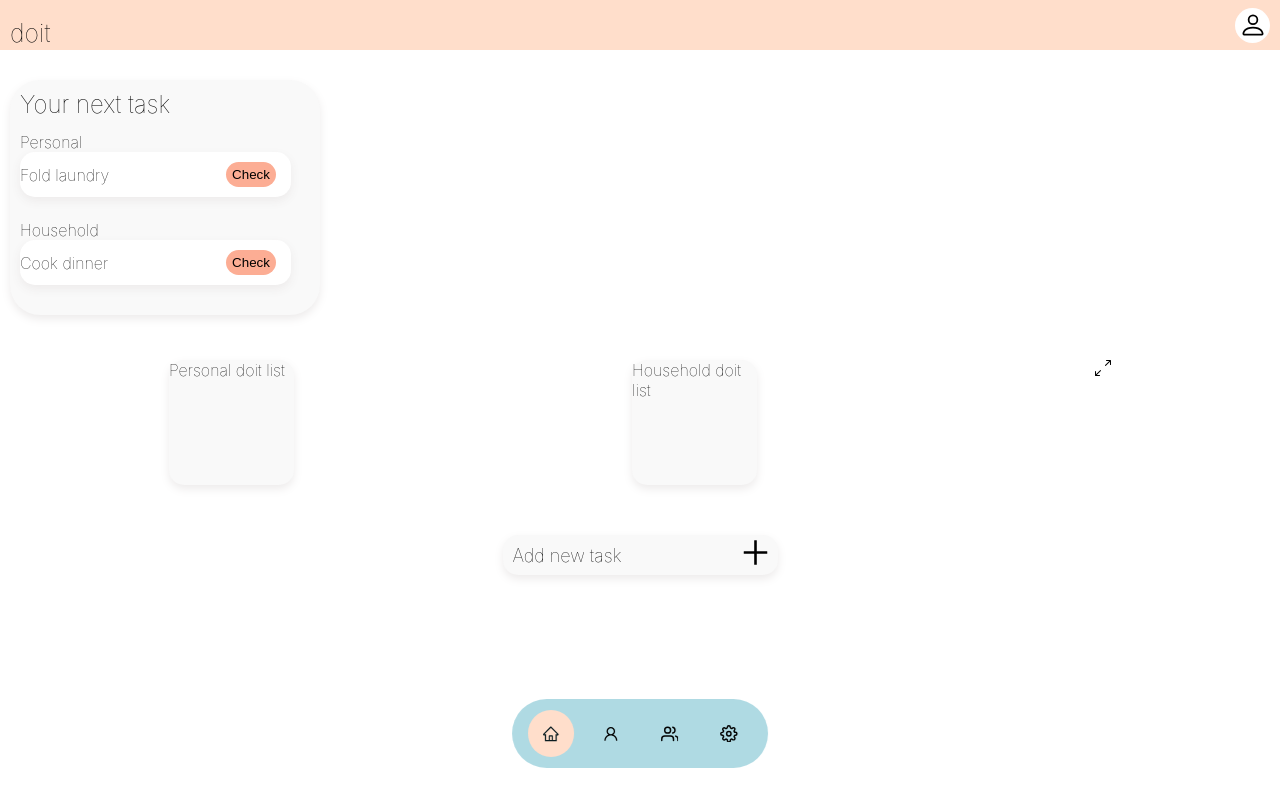
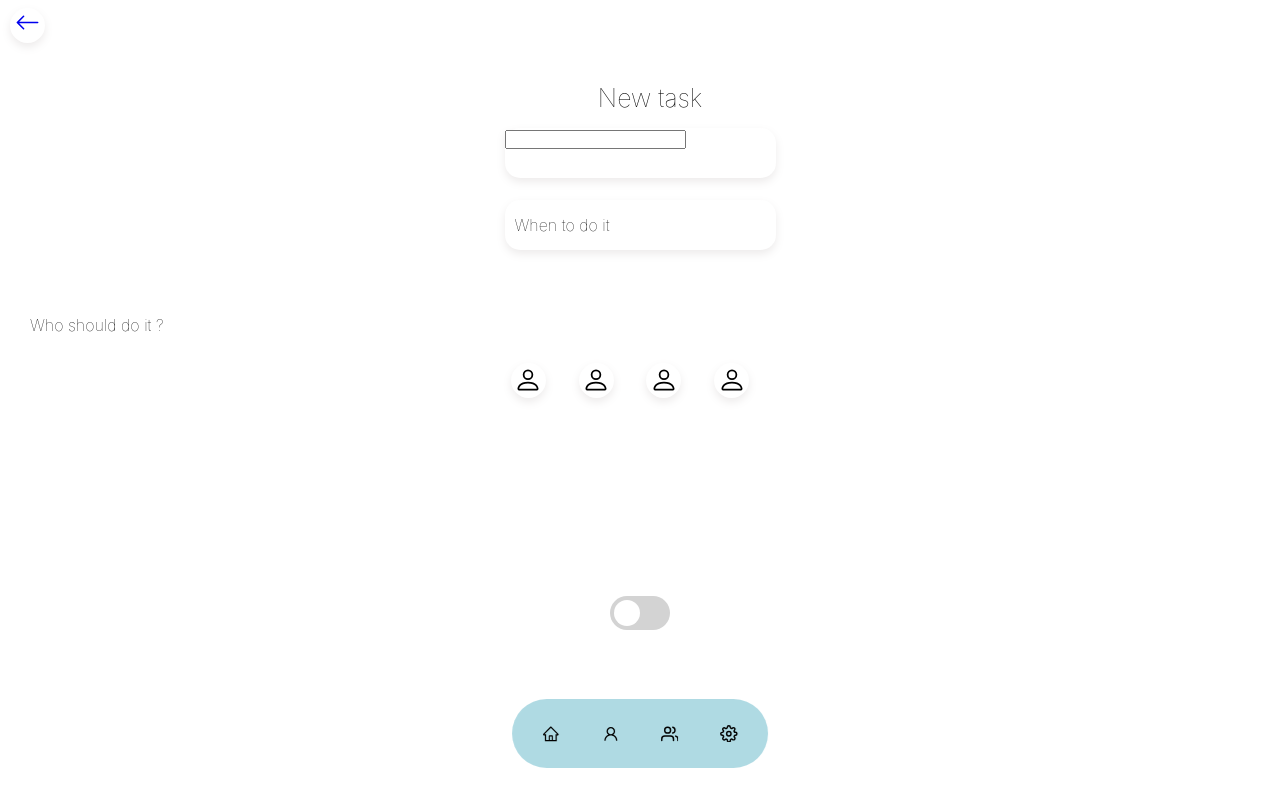
Before and after one commit to Duniia/doit, a React (Create React App) app: page /NewTask in a window 1280 px wide. Before the commit this address led to /. Built offline with nearby package versions, Linux system fonts and the light colour scheme.

Commit message:
Michelle

```diff
--- a/package.json
+++ b/package.json
@@ -19,6 +19,7 @@
     "test": "react-scripts test",
     "eject": "react-scripts eject"
   },
+
   "eslintConfig": {
     "extends": [
       "react-app",
--- a/src/App.js
+++ b/src/App.js
@@ -5,6 +5,8 @@ import Forside from './pages/Forside'
 import MedlemmerPage from "./pages/MedlemmerPage";
 import SettingsPage from "./pages/SettingsPage";
 import Personlig from "./pages/Personlig";
+import NewTask from "./pages/NewTask";
+
 
 function App() {
   return (
@@ -16,6 +18,7 @@ function App() {
         <Route path="Personlig" element={<Personlig />}/>
         <Route path="medlemmer" element={<MedlemmerPage />}/>
         <Route path="settings" element={<SettingsPage />}/>
+        <Route path="NewTask" element={<NewTask />}/>
         <Route path="*" element={<Navigate to="/" />} />
         </Routes>
         </>
--- a/src/pages/Forside.js
+++ b/src/pages/Forside.js
@@ -1,4 +1,5 @@
 import React from 'react';
+import { NavLink } from "react-router-dom";
 import '../styles/forside.css';
 import PersonIkon from '../components/PersonIkon';
 import Opgaver from '../components/Opgaver';
@@ -48,7 +49,8 @@ export default function App() {
      </section>
 
      <section className="addnew">
-      <AddTask />
+     <NavLink to="/NewTask"><AddTask />
+      </NavLink>
      </section>
   </>
   );
--- a/src/pages/NewTask.js
+++ b/src/pages/NewTask.js
@@ -5,6 +5,7 @@ import '../styles/newtask.css';
 import {BsArrowLeft} from 'react-icons/bs'
 import PersonIkon from '../components/PersonIkon';
 import InsertText from '../components/InsertText';
+import Switch from '../components/Switch';
 
 
 export default function NewTask() {
@@ -23,9 +24,10 @@ export default function NewTask() {
 
         <div className="ny_opgave">
             <h1>New task</h1>
-            <div className="Task_name">
-            <InsertText name="Task name" />
-            </div>
+            <form className="Task_name" >
+            <input type="text" />
+            </form>
+
             <div className="When">
             <InsertText name="When to do it" />
             </div>
--- a/src/styles/forside.css
+++ b/src/styles/forside.css
@@ -83,4 +83,9 @@
       top: 50px;
       display: flex;
       justify-content: center;
+
     }
+
+    .NavLink {
+      text-decoration: none;
+    }
```
